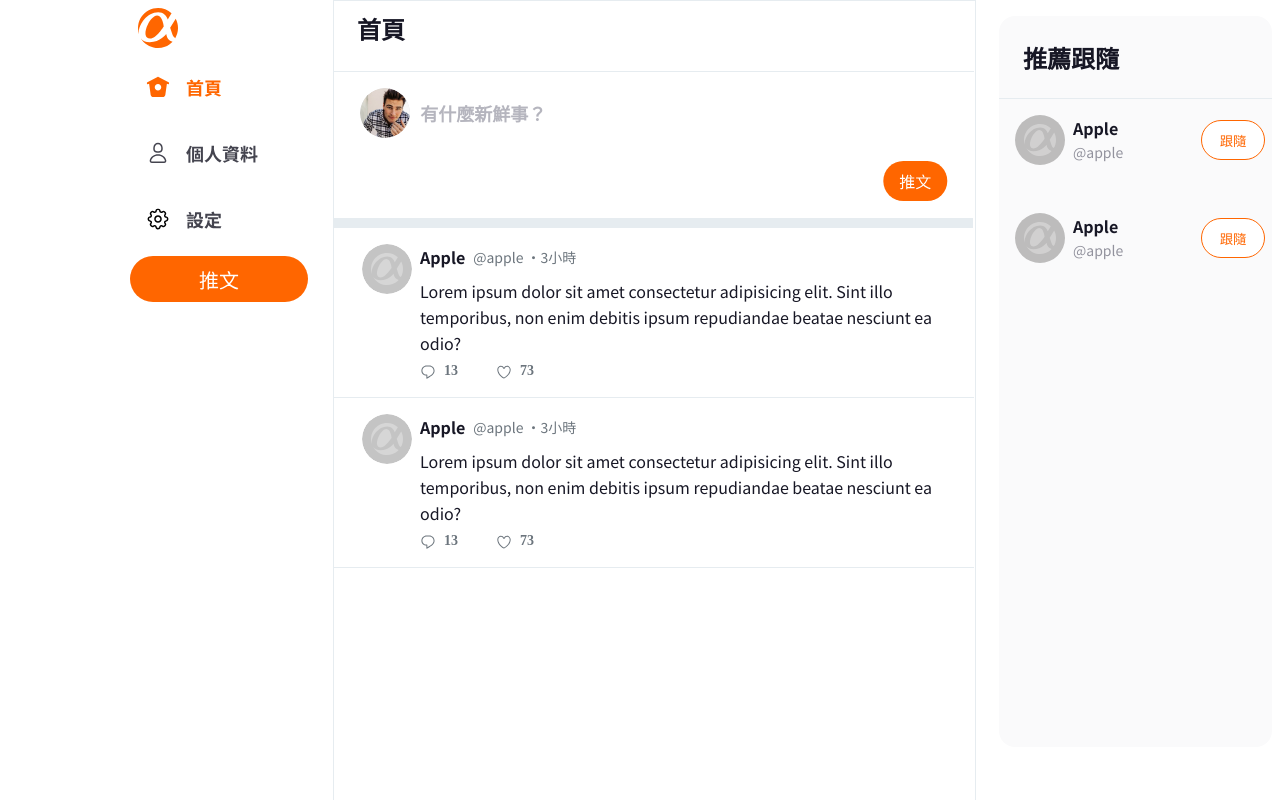
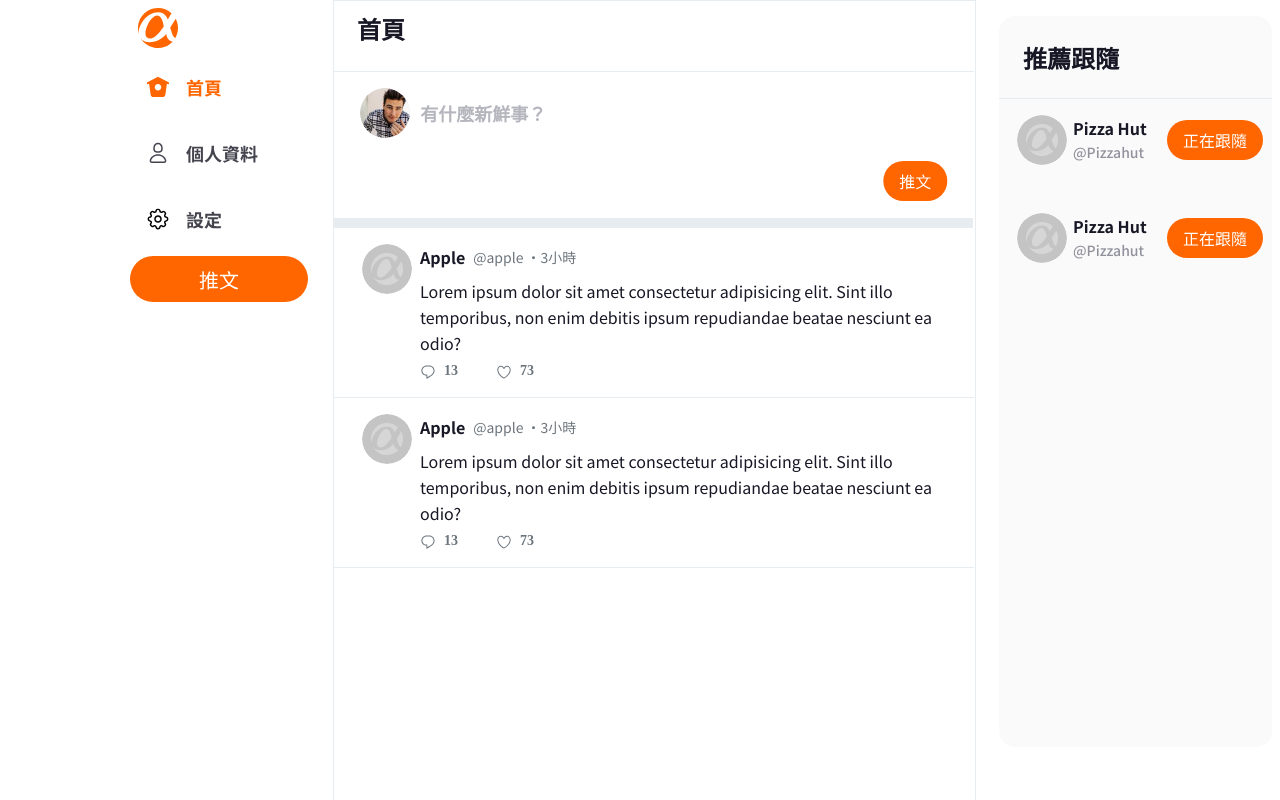
Before and after one commit to bluelsa/twitter-frontend-2023, a React (Create React App) app: page /home in a window 1280 px wide. Built offline with nearby package versions, Linux system fonts and the light colour scheme; a web font is replaced by a local one.

Commit message:
feat: MainPage.jsx  全部修改完成，全部引入figma 元件

```diff
--- a/src/pages/Home/Follower.jsx
+++ b/src/pages/Home/Follower.jsx
@@ -1,20 +1,20 @@
-import { ReactComponent as LogoDark } from "../../assets/image/ac-Dlogo.svg";
+import { ReactComponent as FollowButton} from "../../assets/image/FollowButton.svg";
+import { ReactComponent as StopFollow } from "../../assets/image/StopFollow.svg";
+
 import styles from "./HomeStyle.module.scss";
 const Follower = () => {
   return (
     <div className={styles.followerContainer}>
       <div className={styles.followerContent}>
-        <div className={styles.logoWrap}>
-          <LogoDark className={styles.darkLogo} />
+        <div className={styles.twitAvatar}>
+          {/* <LogoDark className={styles.darkLogo} /> */}
         </div>
         <div className={styles.follower}>
-          <div className={styles.followerName}>Apple</div>
-          <div className={styles.followerTime}>@apple</div>
+          <div className={styles.followerName}>Pizza Hut</div>
+          <div className={styles.followerTime}>@Pizzahut</div>
         </div>
         <div className={styles.buttonPosition}>
-          <button className={styles.stopFollow}>
-            <div>跟隨</div>
-          </button>
+          <FollowButton />
         </div>
       </div>
     </div>
--- a/src/pages/Home/HomeStyle.module.scss
+++ b/src/pages/Home/HomeStyle.module.scss
@@ -143,6 +143,8 @@
 
 }
 
+
+//TwitForm.jsx
 .twitAvatar {
   position: relative;
   width: 50px;
@@ -158,11 +160,10 @@
 
 }
 
-//TwitForm.jsx
 .tweetContainer {
   width: 100%;
   height: 153px;
- }
+}
 
 .tweetCollection {
   width: 589px;
@@ -177,7 +178,8 @@
     display: flex;
     flex-direction: column;
     gap: 8px;
-     .nameInfo {
+
+    .nameInfo {
       width: 100%;
       height: 26px;
       display: grid;
@@ -275,17 +277,17 @@
 }
 
 //components
-     //1.follower
+//1.follower
 .followerContainer {
   width: 100%;
   height: 82px;
 
   .followerContent {
-    width: 246px;
+    width: 250px;
     height: 50px;
     margin: 16px;
     display: grid;
-    grid-template-columns: 50px 88px 96px;
+    grid-template-columns: 50px 86px 96px;
     grid-gap: 8px;
 
     .follower {
@@ -311,7 +313,7 @@
         height: 22px;
         font-family: 'Noto Sans TC';
         font-size: 14px;
-        font-weight: 400;
+        font-weight: 500;
         line-height: 22px;
         color: #92929D;
       }
@@ -323,51 +325,6 @@
       display: flex;
       justify-content: flex-end;
       align-items: center;
-
-      .following {
-        width: 96px;
-        height: 40px;
-        border-radius: 50px;
-        background-color: #FF6600;
-        border: none;
-        display: flex;
-        align-items: center;
-        justify-content: center;
-
-        &:hover {
-          cursor: pointer;
-        }
-
-        div {
-          width: 64px;
-          height: 24px;
-          font-size: 16px;
-          font-weight: 400;
-          line-height: 24px;
-          text-align: center;
-          color: #FFFFFF;
-
-          &:hover {
-            cursor: pointer;
-          }
-        }
-      }
-    }
-
-    .stopFollow {
-      width: 64px;
-      height: 40px;
-      border-radius: 50px;
-      background-color: #FFFFFF;
-      border: 1px solid #FF6600;
-      display: flex;
-      align-items: center;
-      justify-content: center;
-      color: #FF6600;
-
-      :hover {
-        cursor: pointer;
-      }
     }
 
   }
--- a/src/pages/Home/TwitForm.jsx
+++ b/src/pages/Home/TwitForm.jsx
@@ -1,5 +1,4 @@
 import styles from "./HomeStyle.module.scss";
-import { ReactComponent as Head } from "../../assets/image/Head.svg";
 import { ReactComponent as TalkIcon } from "../../assets/image/TalkIcon.svg";
 import { ReactComponent as LikeIcon } from "../../assets/image/LikeIcon.svg";
 
```
Also changed, not shown: src/assets/image/FollowButton.svg (added), src/assets/image/StopFollow.svg (added).
